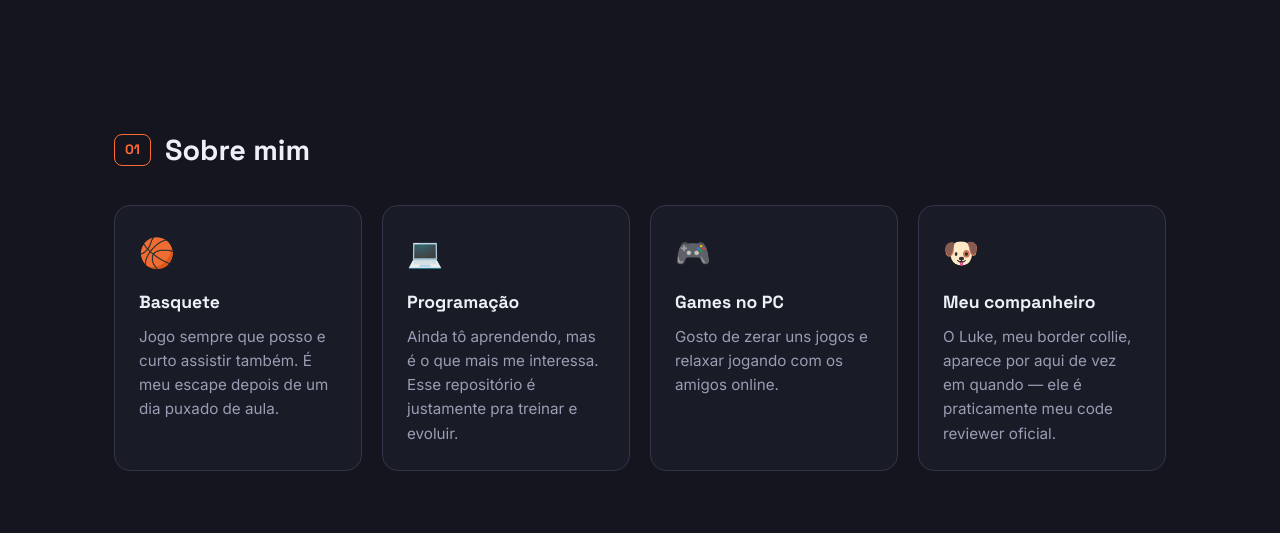
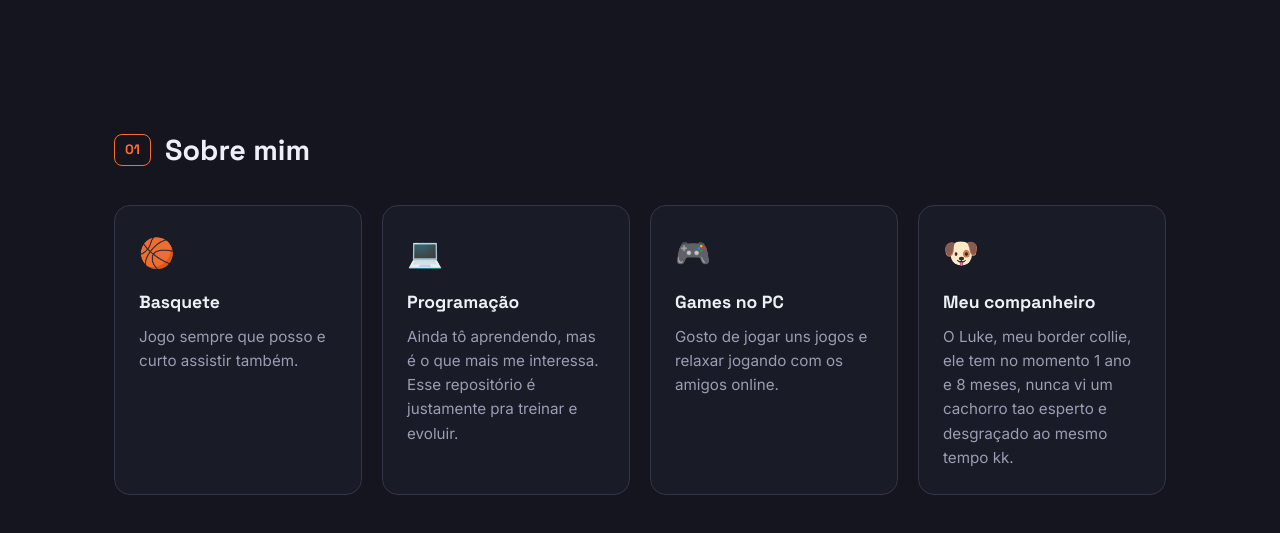
Before and after one commit to Dudupontopng/Ambientacao, a plain HTML site: page index.html in a window 1280 px wide. Shown: the part 419-952 px from the top of the page. Drawn offline with Linux system fonts and the light colour scheme.

Commit message:
Atualizado index.html

```diff
--- a/index.html
+++ b/index.html
@@ -47,7 +47,7 @@
       <div class="card">
         <span class="card-icon">🏀</span>
         <h3>Basquete</h3>
-        <p>Jogo sempre que posso e curto assistir também. É meu escape depois de um dia puxado de aula.</p>
+        <p>Jogo sempre que posso e curto assistir também.</p>
       </div>
       <div class="card">
         <span class="card-icon">💻</span>
@@ -57,12 +57,12 @@
       <div class="card">
         <span class="card-icon">🎮</span>
         <h3>Games no PC</h3>
-        <p>Gosto de zerar uns jogos e relaxar jogando com os amigos online.</p>
+        <p>Gosto de jogar uns jogos e relaxar jogando com os amigos online.</p>
       </div>
       <div class="card">
         <span class="card-icon">🐶</span>
         <h3>Meu companheiro</h3>
-        <p>O Luke, meu border collie, aparece por aqui de vez em quando — ele é praticamente meu code reviewer oficial.</p>
+        <p>O Luke, meu border collie, ele tem no momento 1 ano e 8 meses, nunca vi um cachorro tao esperto e desgraçado ao mesmo tempo kk.</p>
       </div>
     </div>
   </section>
@@ -94,7 +94,7 @@
   <!-- ===== CONTATO / RODAPÉ ===== -->
   <footer id="contato" class="footer">
     <p>Feito por Eduardo · atualizado ao longo do ano letivo</p>
-    <p class="paw">🐾 com a supervisão do Luke</p>
+
   </footer>
 
 </body>
```
